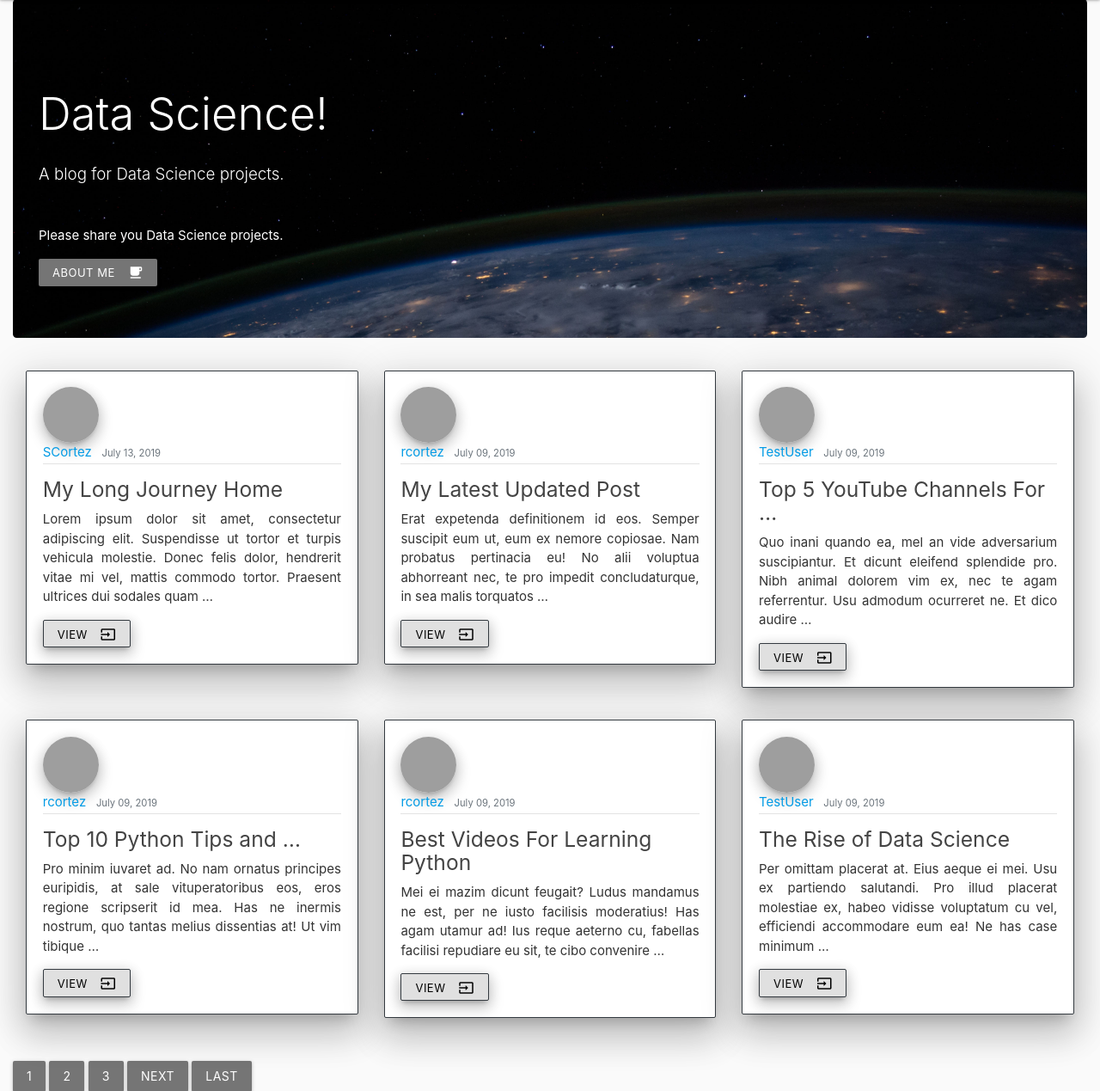
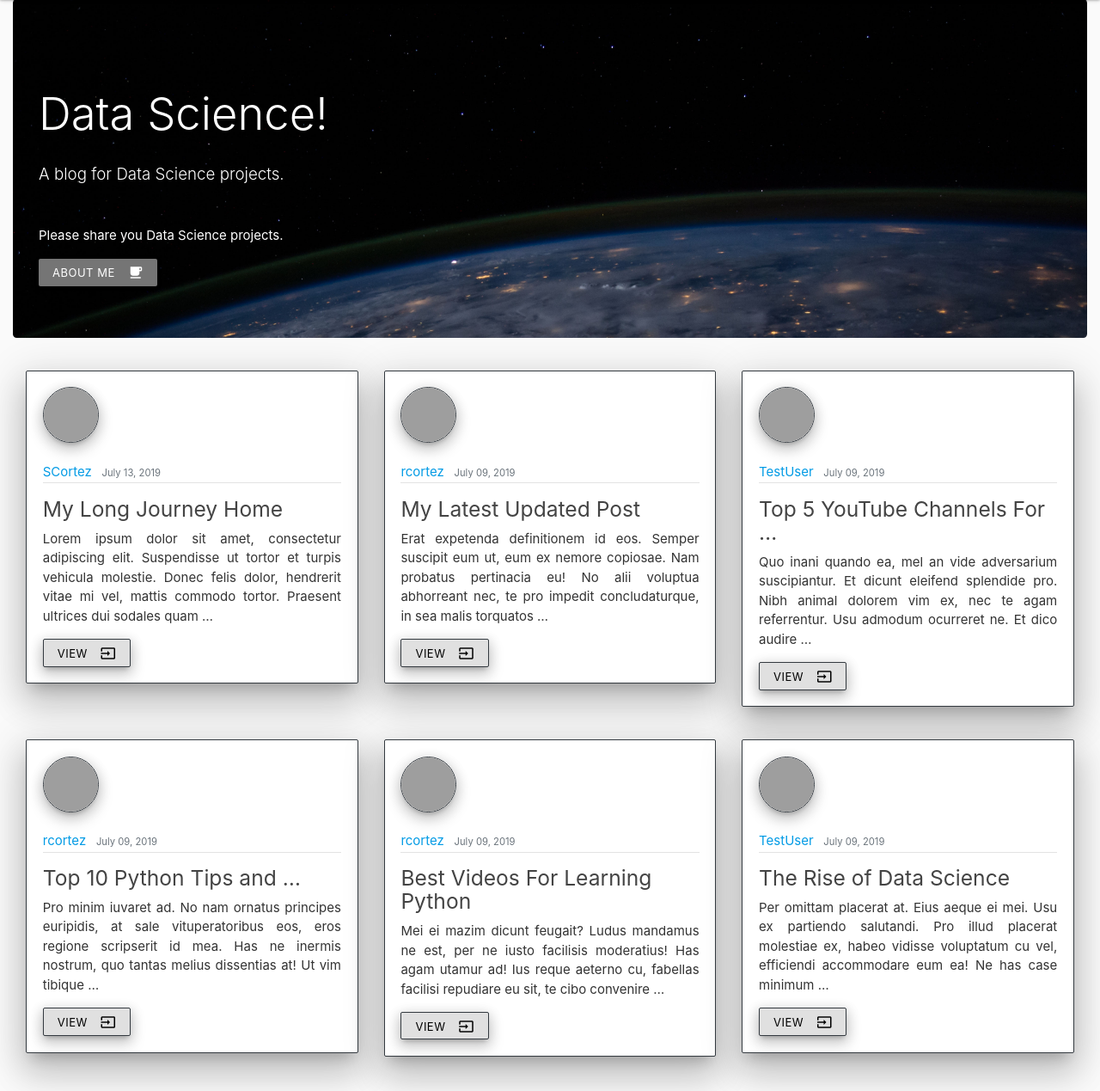
Before and after one commit to rcortezk9/django_project, a Django app: page / in a window 1280 px wide. Shown: the part 65-1334 px from the top of the page at 86% size. Run offline with Django 3.2, Linux system fonts and the light colour scheme; data comes from the database, SQL or seed files in the repository; both versions use the stored data as it was after the commit; some libraries are stand-ins or nearby versions; grey boxes are pictures that could not be loaded.

Commit message:
Delete jpg
More styling changes

```diff
--- a/blog/templates/blog/home.html
+++ b/blog/templates/blog/home.html
@@ -15,9 +15,9 @@
       <div class="col-md-4 mb-3">
         <div class="card z-depth-5 border border-dark">
           <div class="card-body">
-            <img class="rounded-circle article-img z-depth-3" src="{{ post.author.profile.image.url }}">
+            <img class="rounded-circle article-img z-depth-3 border border-dark" src="{{ post.author.profile.image.url }}">
             <div class="media-body">
-                <div class="article-metadata">
+                <div class="article-metadata mt-4">
                     <a class="mr-2" href="{% url 'user-posts' post.author.username %}">{{ post.author }}</a>
                     <small class="text-muted">{{ post.date_posted | date:"F d, Y" }}</small>
                 </div>
--- a/blog/templates/blog/post_form.html
+++ b/blog/templates/blog/post_form.html
@@ -1,7 +1,7 @@
 {% extends 'blog/base.html' %}
 {% load crispy_forms_tags %}
 {% block content %}
-    <div class="container">
+    <div class="container" style="margin-top: 25px">
         <div class="content-section">
             <form method="POST">
                 {% csrf_token %}
--- a/users/templates/users/login.html
+++ b/users/templates/users/login.html
@@ -1,7 +1,7 @@
 {% extends 'blog/base.html' %}
 {% load crispy_forms_tags %}
 {% block content %}
-    <div class="container">
+    <div class="container" style="margin-top: 40px">
         <form method="POST">
             {% csrf_token %}
             <fieldset class="form-group">
--- a/users/templates/users/profile.html
+++ b/users/templates/users/profile.html
@@ -1,7 +1,7 @@
 {% extends 'blog/base.html' %}
 {% load crispy_forms_tags %}
 {% block content %}
-<div class="container">
+<div class="container" style="margin-top: 40px">
   <div class="media">
     <img class="rounded-circle account-img" src="{{ user.profile.image.url }}">
     <div class="media-body">
--- a/users/templates/users/register.html
+++ b/users/templates/users/register.html
@@ -1,7 +1,7 @@
 {% extends 'blog/base.html' %}
 {% load crispy_forms_tags %}
 {% block content %}
-    <div class="container">
+    <div class="container" style="margin-top: 40px">
         <form method="POST">
             {% csrf_token %}
             <fieldset class="form-group">
```
Also changed, not shown: blog/static/blog/data.jpg (deleted), db.sqlite3.
